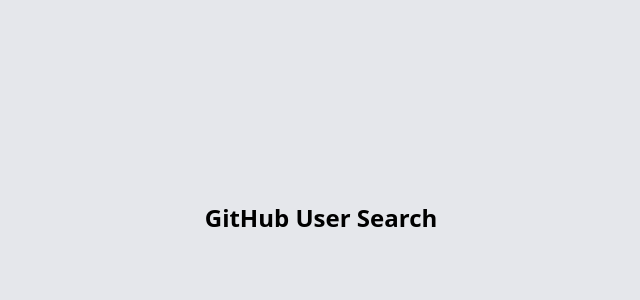
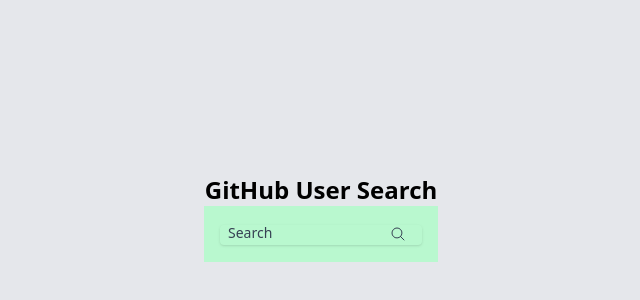
Before and after one commit to Sochuks/g-u-s, a React (Vite) app: page / in a window 1280 px wide. Shown: the part 182-482 px from the top of the page, without its empty margins (319-959 px from the left). Built offline with nearby package versions, Linux system fonts and the light colour scheme.

Commit message:
Create the SerachForm and import

```diff
--- a/src/App.jsx
+++ b/src/App.jsx
@@ -1,12 +1,16 @@
 import { useState } from 'react'
+
+import SearchForm from './components/SearchForm';
 
 
 function App() {
 
   return (
     <>
-    <div className="min-h-screen bg-gray-200 flex items-center justify-center">
+    <div className="min-h-screen bg-gray-200 flex flex-col items-center justify-center">
       <h1 className="text-2xl font-bold">GitHub User Search</h1>
+      {/* Search Bar */}
+      <SearchForm />
     </div>
     </>
   )
--- /dev/null
+++ b/src/components/SearchForm.jsx
@@ -0,0 +1,45 @@
+import React from 'react'
+
+const SearchForm = () => {
+  return (
+    <>
+    <div className="bg-green-200 p-4">
+      {/* Search form */}
+      <label htmlFor="Search" className='relative'>
+        <span className="absolute inset-0 left-2 text-sm font-medium text-gray-700 dark:text-gray-200"> Search </span>
+
+          <input
+            type="text"
+            id="Search"
+            className="mt-0.5 w-full rounded border-gray-300 shadow-sm sm:text-sm dark:border-gray-600 dark:bg-gray-900 dark:text-white"
+          />
+
+          <span className="absolute inset-y-0 right-2 grid w-8 place-content-center">
+            <button
+              type="button"
+              aria-label="Submit"
+              className="rounded-full p-1.5 text-gray-700 transition-colors hover:bg-gray-100 dark:text-gray-200 dark:hover:bg-gray-800"
+            >
+              <svg
+                xmlns="http://www.w3.org/2000/svg"
+                fill="none"
+                viewBox="0 0 24 24"
+                strokeWidth="1.5"
+                stroke="currentColor"
+                className="size-4"
+              >
+                <path
+                  strokeLinecap="round"
+                  strokeLinejoin="round"
+                  d="m21 21-5.197-5.197m0 0A7.5 7.5 0 1 0 5.196 5.196a7.5 7.5 0 0 0 10.607 10.607Z"
+                />
+              </svg>
+            </button>
+          </span>
+      </label>
+    </div>
+    </>
+  )
+}
+
+export default SearchForm
--- a/src/index.css
+++ b/src/index.css
@@ -2,9 +2,6 @@
 
 
 :root {
-  font-family: system-ui, Avenir, Helvetica, Arial, sans-serif;
-  line-height: 1.5;
-  font-weight: 400;
 
 
 }
```
